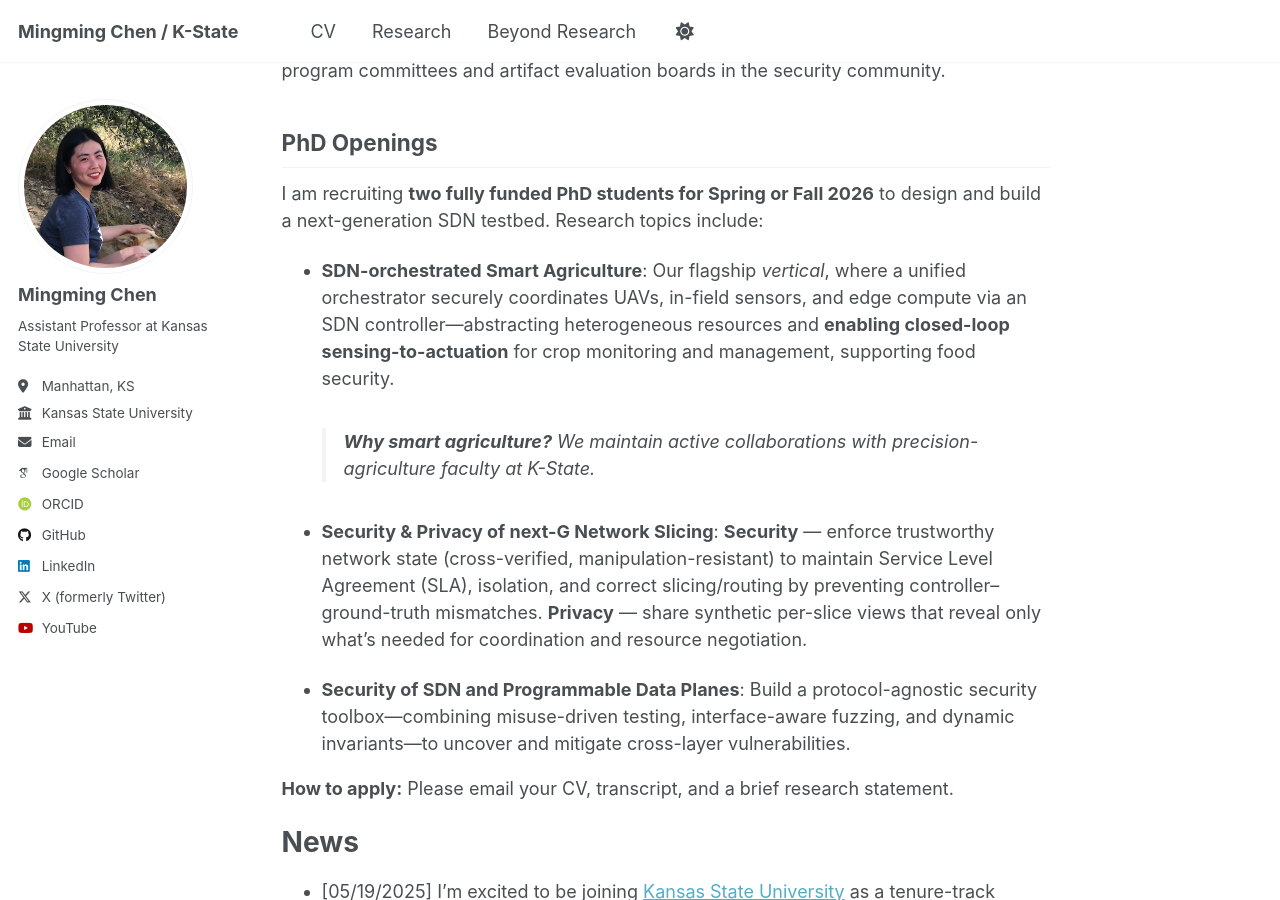
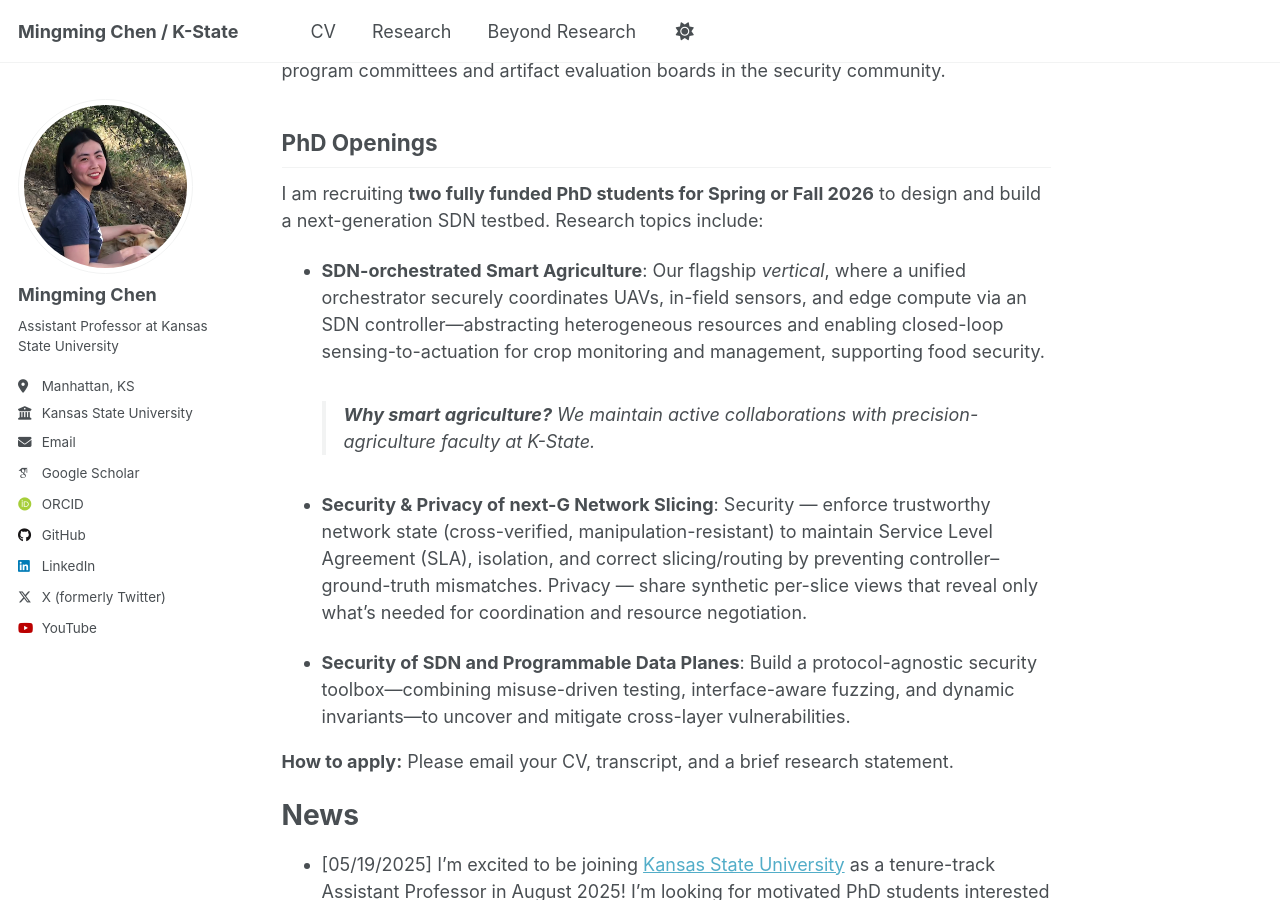
Before and after one commit to mzc796/mzc796.github.io, a Jekyll site: the page built from _pages/about.md, in a window 1280 px wide and 900 px high, scrolled down 381 px. Built offline with Jekyll 4.4.1, drawn with Linux system fonts in a browser that asks for light colours; some web fonts are replaced; a script that is not in the unit is left out.

```diff
--- a/_pages/about.md
+++ b/_pages/about.md
@@ -12,10 +12,10 @@ Welcome to Mingming's webpage! I am an assistant professor in Computer Science a
 
 I am recruiting **two fully funded PhD students for Spring or Fall 2026** to design and build a next-generation SDN testbed. Research topics include:
 
-- **SDN-orchestrated Smart Agriculture**: Our flagship *vertical*, where a unified orchestrator securely coordinates UAVs, in-field sensors, and edge compute via an SDN controller—abstracting heterogeneous resources and **enabling closed-loop sensing-to-actuation** for crop monitoring and management, supporting food security.
+- **SDN-orchestrated Smart Agriculture**: Our flagship *vertical*, where a unified orchestrator securely coordinates UAVs, in-field sensors, and edge compute via an SDN controller—abstracting heterogeneous resources and enabling closed-loop sensing-to-actuation for crop monitoring and management, supporting food security.
   > **Why smart agriculture?** We maintain active collaborations with precision-agriculture faculty at K-State.
 
-- **Security & Privacy of next-G Network Slicing**: **Security** — enforce trustworthy network state (cross-verified, manipulation-resistant) to maintain Service Level Agreement (SLA), isolation, and correct slicing/routing by preventing controller–ground-truth mismatches. **Privacy** — share synthetic per-slice views that reveal only what’s needed for coordination and resource negotiation.
+- **Security & Privacy of next-G Network Slicing**: Security — enforce trustworthy network state (cross-verified, manipulation-resistant) to maintain Service Level Agreement (SLA), isolation, and correct slicing/routing by preventing controller–ground-truth mismatches. Privacy — share synthetic per-slice views that reveal only what’s needed for coordination and resource negotiation.
 
 
 - **Security of SDN and Programmable Data Planes**: Build a protocol-agnostic security toolbox—combining misuse-driven testing, interface-aware fuzzing, and dynamic invariants—to uncover and mitigate cross-layer vulnerabilities.
```
